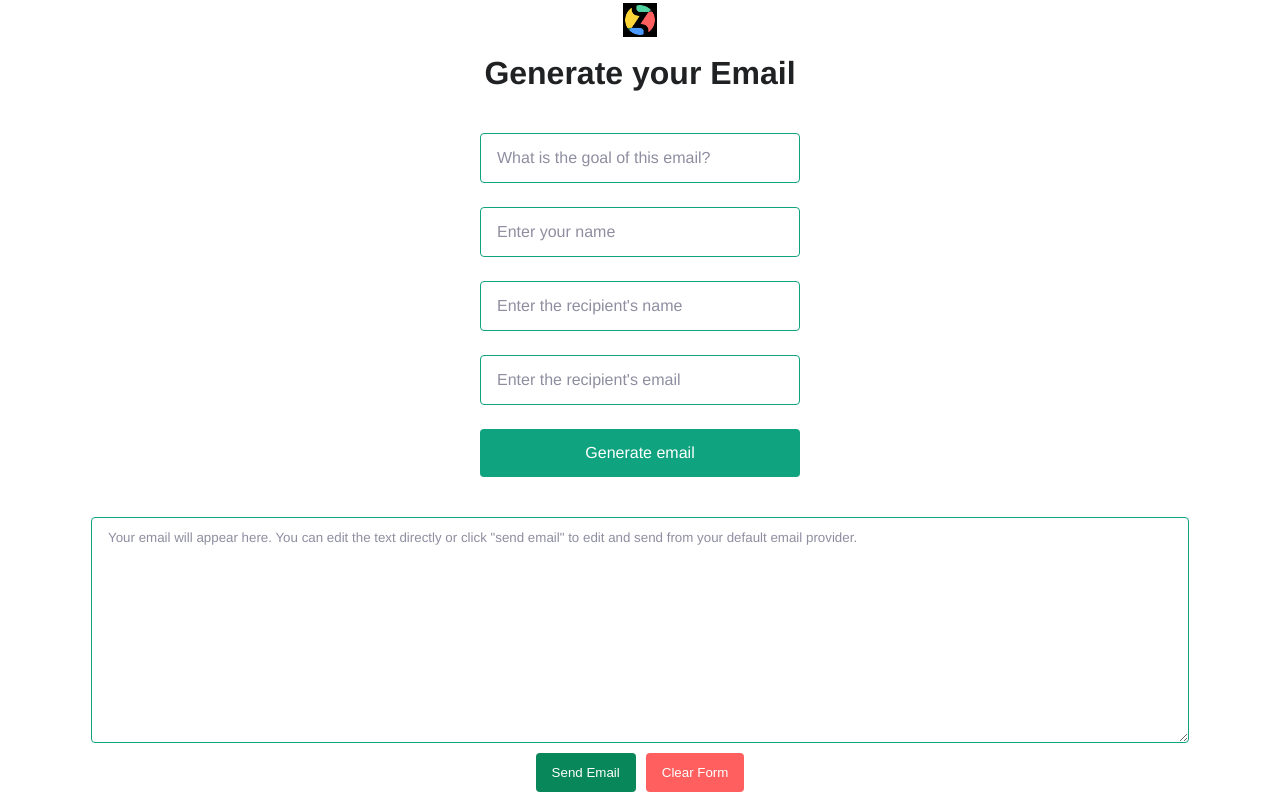
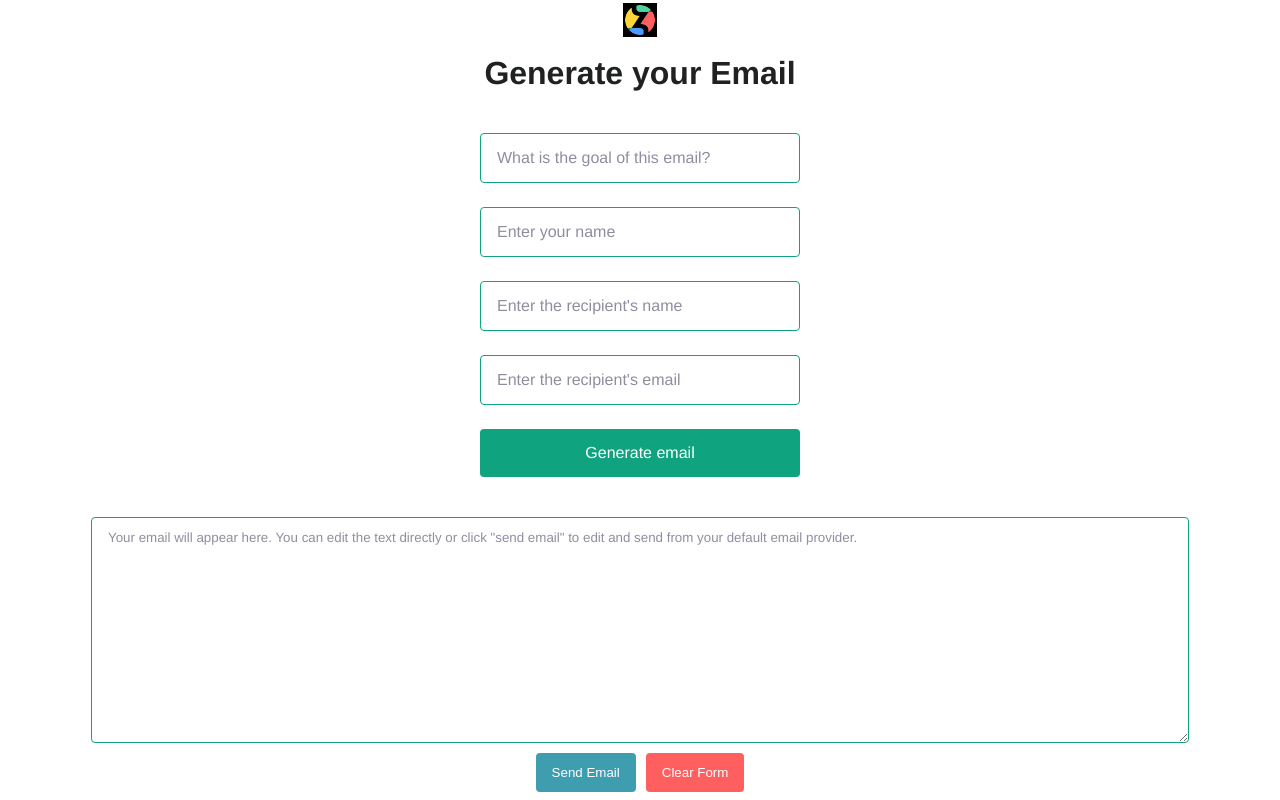
Before and after one commit to lst68868/recommender, a Next.js app: page / in a window 1280 px wide. In both pictures the pointer is over the button "Send Email". Shown: the part 65-865 px from the top of the page. Built offline with nearby package versions, Linux system fonts and the light colour scheme; a web font is replaced by a local one.

Commit message:
hover colors

```diff
--- a/pages/index.module.css
+++ b/pages/index.module.css
@@ -105,20 +105,18 @@
   justify-content: space-between; /* To spread buttons apart */
 }
 
-/* Hover effect for the generate email input handler (assuming it's a submit button) */
 .main input[type="submit"]:hover {
   background-color: #08875a; /* Even darker shade of green */
   border-color: #08875a; /* Same as background color */
   transition: all 0.3s ease; /* Smooth transition effect */
 }
 
-/* Hover effect for the two other buttons (assuming they share the class .mailButton) */
 .main .mailButton:hover {
-  background-color: #08875a; /* Even darker shade of green */
+  background-color: #3f9db0;
   transition: all 0.3s ease; /* Smooth transition effect */
 }
 
 .main .clearButton:hover {
-  background-color: #08875a; /* Even darker shade of green */
+  background-color: #e54b4b; /* Even darker shade of green */
   transition: all 0.3s ease; /* Smooth transition effect */
 }
```
